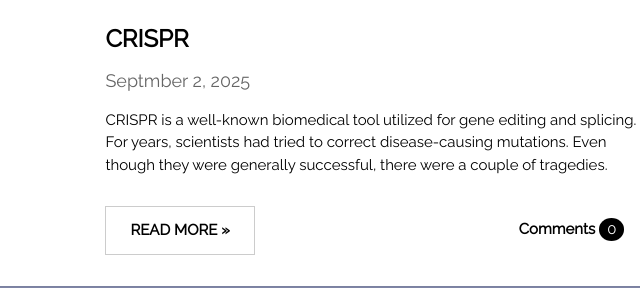
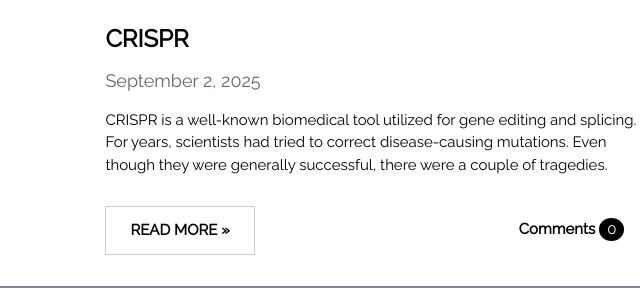
Before and after one commit to ritika-mhatre/science_articles, a plain HTML site: page index.html in a window 1280 px wide. Shown: the part 902-1190 px from the top of the page, 173-813 px from the left. Drawn offline with nearby package versions, Linux system fonts and the light colour scheme.

Commit message:
Update index.html

```diff
--- a/index.html
+++ b/index.html
@@ -85,7 +85,7 @@ and is wrapped around the whole page content, except for the footer in this exam
         </div>
         <div style="flex: 1; padding: 16px;">
           <h3><b>CRISPR</b></h3>
-          <h5><span class="w3-opacity">Septmber 2, 2025</span></h5>
+          <h5><span class="w3-opacity">September 2, 2025</span></h5>
           <p>CRISPR is a well-known biomedical tool utilized for gene editing and splicing. For years, scientists had tried to correct disease-causing mutations. Even though they were generally successful, there were a couple of tragedies.
 </p>
           <div class="w3-row">
```
